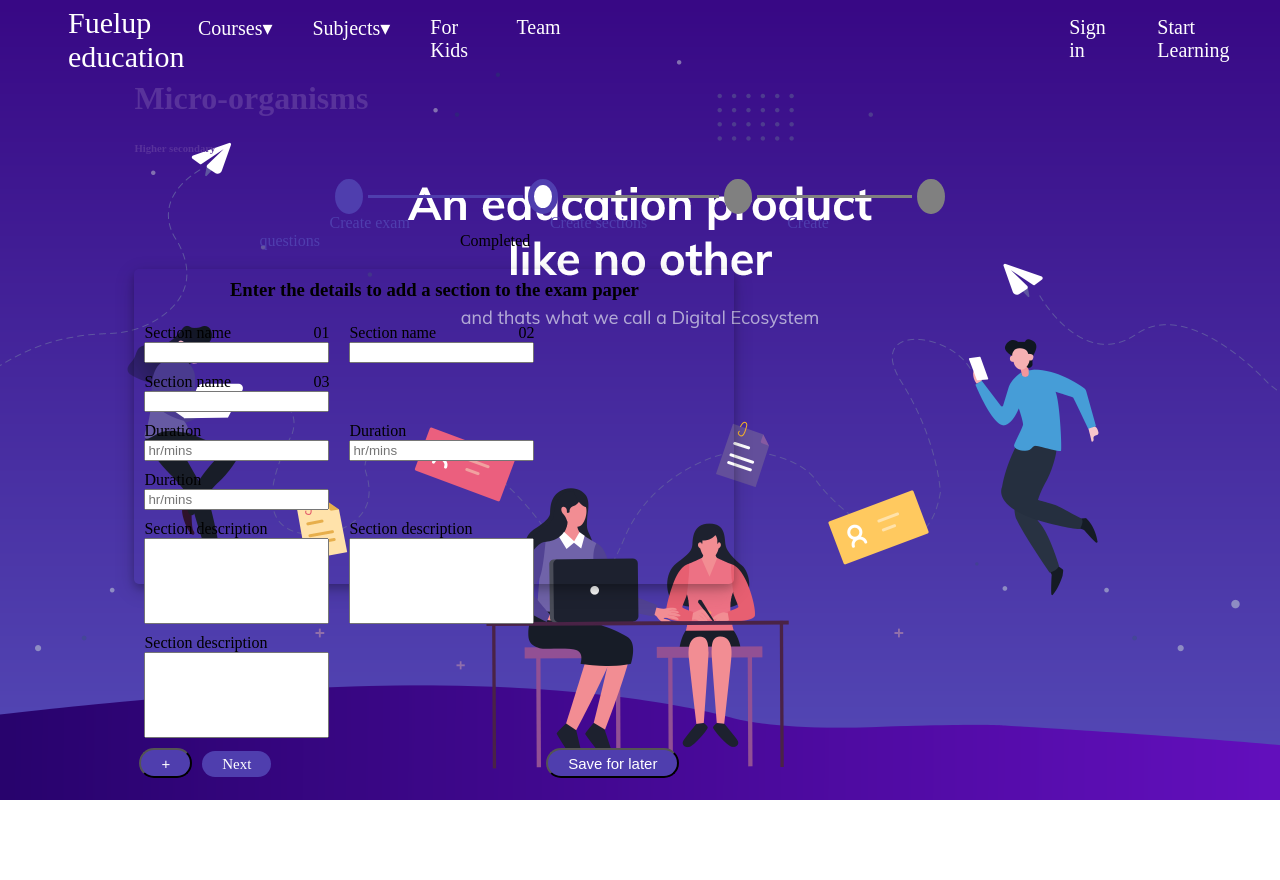
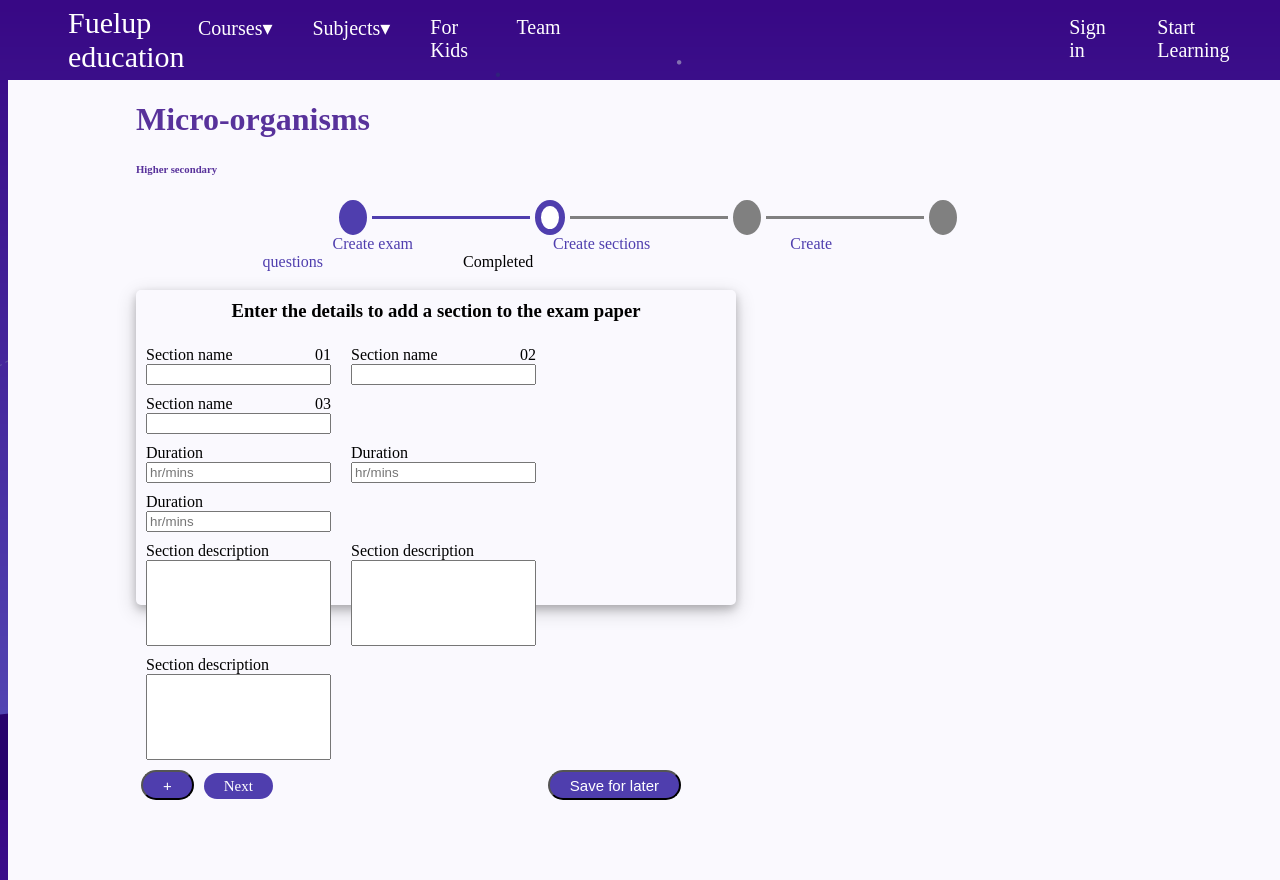
Before and after one commit to FuelupEducationIndia/fuelupeducation-react, a React (Create React App) app: page /create-sections in a window 1280 px wide. Before the commit the page ends 800 px from the top, so only its background shows below. Built offline with nearby package versions, Linux system fonts and the light colour scheme.

Commit message:
background

```diff
--- a/src/components/Exams/CreateSections/CreateSections.module.css
+++ b/src/components/Exams/CreateSections/CreateSections.module.css
@@ -1,3 +1,9 @@
+.createSections {
+  background-color:#faf9fe;
+  position: absolute;
+  width: 100%;
+  height: 100%;
+}
 
   .dots4 > .circle4 {
     width: 35px;
```
